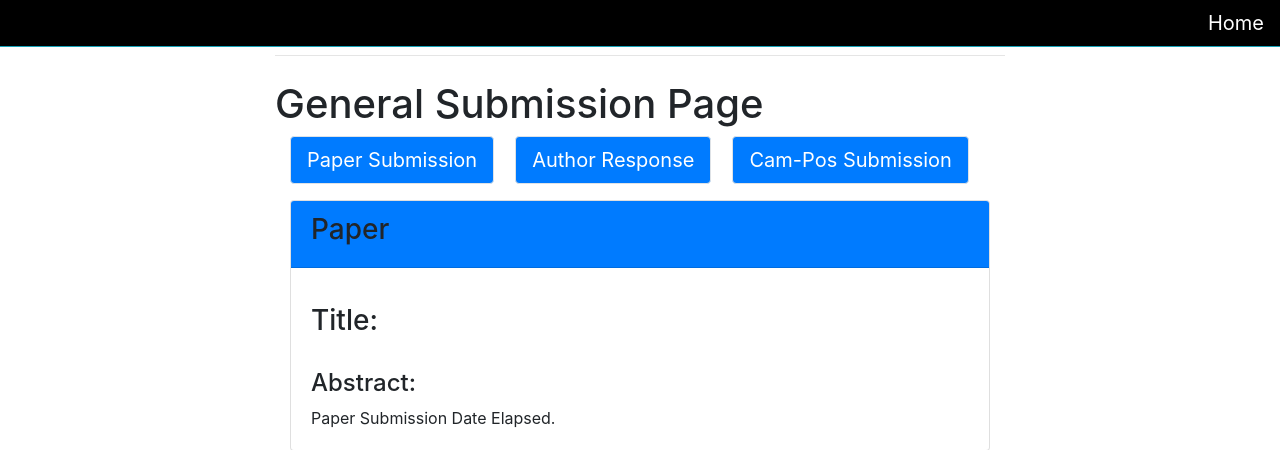
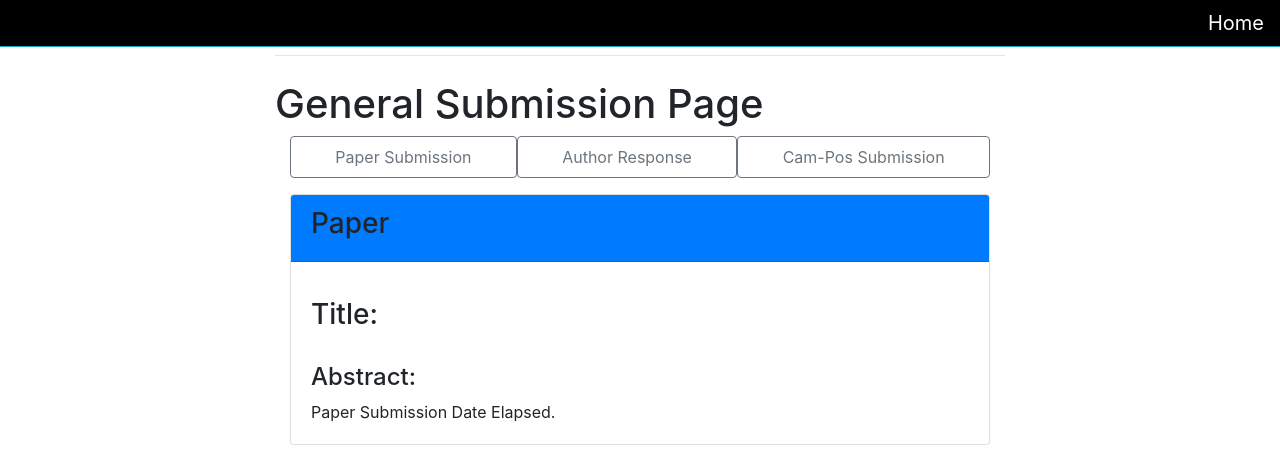
Before and after one commit to acbokade/Conference-Management-System, a Django app: template cms/gsp/templates/gsp.html in a window 1280 px wide. Shown: the top 450 px of the page. Run offline with Django 3.2, Linux system fonts and the light colour scheme; the template is opened without the code that fills it, so the values that code supplies are empty; some libraries are stand-ins or nearby versions.

Commit message:
gsp with tabs

```diff
--- a/cms/gsp/templates/gsp.html
+++ b/cms/gsp/templates/gsp.html
@@ -9,18 +9,18 @@
 
   <ul class="nav nav-pills mb-3 bg-white nav-fill" id="pills-tab" role="tablist">
     <li class="nav-item" role="presentation">
-      <a href="#pills-paper">
-        <button class="nav-link active border" id="pills-paper-tab" data-bs-toggle="pill" data-bs-target="#pills-paper" type="button" role="tab" aria-controls="pills-paper" aria-selected="true">Paper Submission</button>
+      <a class="nav-link btn btn-outline-secondary" data-toggle="pill" href="#pills-paper">Paper Submission
+        <!-- <button class="nav-link active border" id="pills-paper-tab" data-bs-toggle="pill" data-bs-target="#pills-paper" type="button" role="tab" aria-controls="pills-paper" aria-selected="true">Paper Submission</button> -->
       </a>
     </li>
     <li class="nav-item" role="presentation">
-      <a href="#pills-response">
-        <button class="nav-link active border" id="pills-response-tab" data-bs-toggle="pill" data-bs-target="#pills-response" type="button" role="tab" aria-controls="pills-response" aria-selected="false">Author Response</button>
+      <a class="nav-link btn btn-outline-secondary" data-toggle="pill" href="#pills-response">Author Response
+        <!-- <button class="nav-link active border" id="pills-response-tab" data-bs-toggle="pill" data-bs-target="#pills-response" type="button" role="tab" aria-controls="pills-response" aria-selected="false">Author Response</button> -->
       </a>
     </li>
     <li class="nav-item" role="presentation">
-      <a href="#pills-campos">
-        <button class="nav-link active border" id="pills-campos-tab" data-bs-toggle="pill" data-bs-target="#pills-campos" type="button" role="tab" aria-controls="pills-campos" aria-selected="false">Cam-Pos Submission</button>
+      <a class="nav-link btn btn-outline-secondary" data-toggle="pill" href="#pills-campos">Cam-Pos Submission
+        <!-- <button class="nav-link active border" id="pills-campos-tab" data-bs-toggle="pill" data-bs-target="#pills-campos" type="button" role="tab" aria-controls="pills-campos" aria-selected="false">Cam-Pos Submission</button> -->
       </a>
     </li>
   </ul>
```
